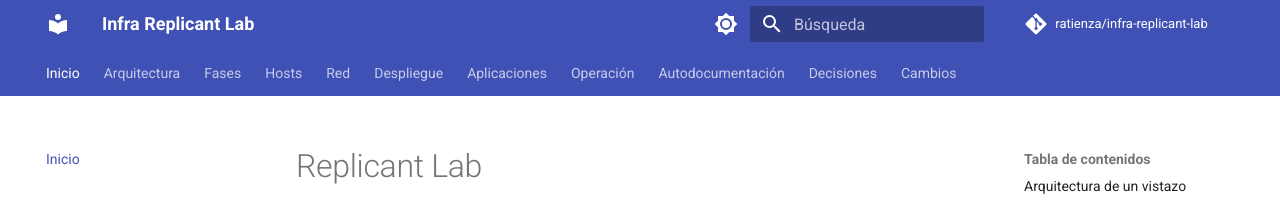
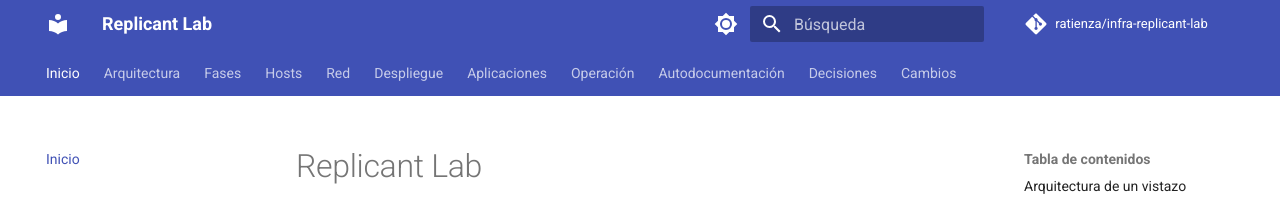
Before and after one commit to ratienza/infra-replicant-lab, an MkDocs documentation site: the page built from docs/index.md, in a window 1280 px wide. Shown: the top 206 px of the page. Built offline with MkDocs 1.6.1 and Material for MkDocs 9.7.7, drawn with Linux system fonts in a browser that asks for light colours; comment, search, counter and statistics services are not loaded.

Commit message:
Rename documentation site to Replicant Lab

```diff
--- a/mkdocs.yml
+++ b/mkdocs.yml
@@ -1,4 +1,4 @@
-site_name: Infra Replicant Lab
+site_name: Replicant Lab
 site_description: Documentación viva de infraestructura, hosts, red, despliegues y operación
 repo_name: ratienza/infra-replicant-lab
 repo_url: https://github.com/ratienza/infra-replicant-lab
```
